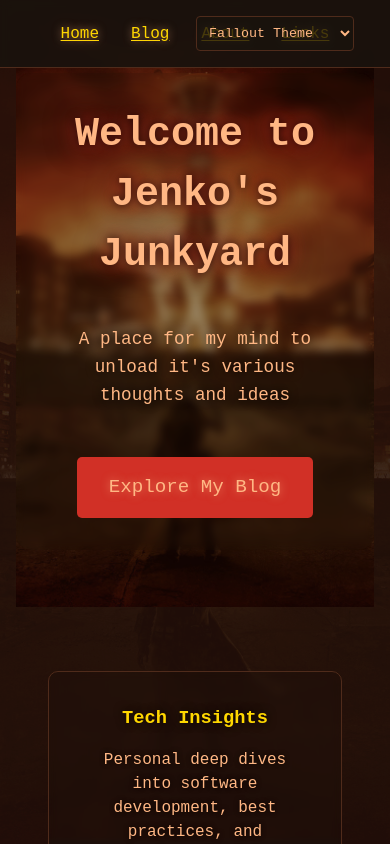
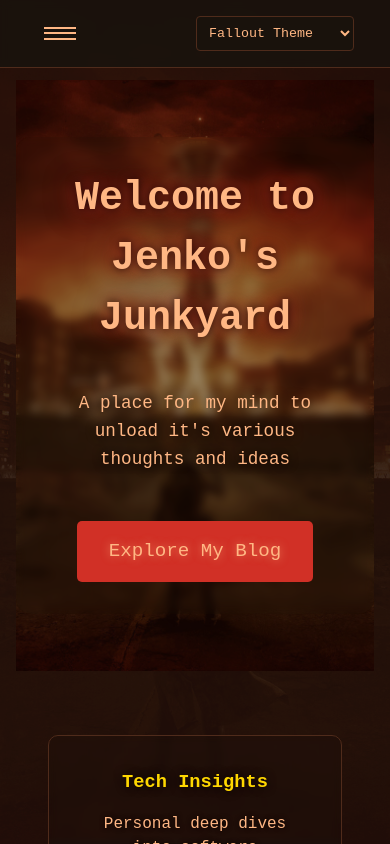
Before and after one commit to ParagonJenko/blog-alexjenkinson, a React (Vite) app: page / in a window 390 px wide. Shown: the top 844 px of the page. Built offline with nearby package versions, Linux system fonts and the light colour scheme.

Commit message:
Add mobile-responsive navbar with hamburger menu

```diff
--- a/src/App.tsx
+++ b/src/App.tsx
@@ -30,11 +30,12 @@ const PageContainer = styled.div`
 	max-width: 1200px;
 	margin: 0 auto;
 	padding: 2rem;
+	padding-top: 80px;
 
 	@media (max-width: 768px) {
 		padding: 1rem;
+		padding-top: 80px;
 	}
-	padding-top: 80px;
 `;
 
 function App() {
@@ -42,7 +43,7 @@ function App() {
 
 	return (
 		<ThemeProvider theme={themes[currentTheme]}>
-			<GlobalStyles />
+			<GlobalStyles theme={themes[currentTheme]} />
 			<Router>
 				<AppContainer>
 					<Navbar currentTheme={currentTheme} setTheme={setCurrentTheme} />
--- a/src/components/Navbar.tsx
+++ b/src/components/Navbar.tsx
@@ -1,5 +1,6 @@
 import { Link } from 'react-router-dom';
 import styled from 'styled-components';
+import { useState } from 'react';
 
 interface NavbarProps {
   currentTheme: 'fallout' | 'astrology' | 'tarkov';
@@ -28,12 +29,31 @@ const NavContainer = styled.div`
   position: relative;
 `;
 
-const NavLinks = styled.div`
+const NavLinks = styled.div<{ $isOpen: boolean }>`
   display: flex;
   gap: 2rem;
-  position: absolute;
-  left: 50%;
-  transform: translateX(-50%);
+
+  @media (min-width: 769px) {
+    position: absolute;
+    left: 50%;
+    transform: translateX(-50%);
+  }
+
+  @media (max-width: 768px) {
+    position: fixed;
+    top: 72px; // Height of navbar
+    left: 0;
+    right: 0;
+    background-color: ${({ theme }) => `${theme.secondary}ee`};
+    backdrop-filter: blur(5px);
+    flex-direction: column;
+    align-items: center;
+    padding: 1rem;
+    gap: 1rem;
+    transform: translateY(${({ $isOpen }) => ($isOpen ? '0' : '-100vh')});
+    transition: transform 0.3s ease-in-out;
+    border-bottom: 1px solid ${({ theme }) => theme.border};
+  }
 
   a {
     position: relative;
@@ -76,17 +96,75 @@ const ThemeSelector = styled.select`
     background: ${({ theme }) => theme.secondary};
     color: ${({ theme }) => theme.text};
   }
+
+  @media (max-width: 768px) {
+    margin-left: 1rem;
+  }
+`;
+
+const HamburgerButton = styled.button<{ $isOpen: boolean }>`
+  display: none;
+  background: none;
+  border: none;
+  cursor: pointer;
+  padding: 0.5rem;
+  z-index: 2;
+
+  @media (max-width: 768px) {
+    display: flex;
+    flex-direction: column;
+    justify-content: space-around;
+    width: 2rem;
+    height: 2rem;
+  }
+
+  span {
+    display: block;
+    width: 2rem;
+    height: 2px;
+    background: ${({ theme }) => theme.text};
+    transition: all 0.3s ease;
+
+    &:first-child {
+      transform: ${({ $isOpen }) =>
+        $isOpen ? 'rotate(45deg) translate(0.5rem, 0.5rem)' : 'rotate(0)'};
+    }
+
+    &:nth-child(2) {
+      opacity: ${({ $isOpen }) => ($isOpen ? '0' : '1')};
+    }
+
+    &:last-child {
+      transform: ${({ $isOpen }) =>
+        $isOpen ? 'rotate(-45deg) translate(0.5rem, -0.5rem)' : 'rotate(0)'};
+    }
+  }
 `;
 
 const Navbar = ({ currentTheme, setTheme }: NavbarProps) => {
+  const [isOpen, setIsOpen] = useState(false);
+
+  const toggleMenu = () => {
+    setIsOpen(!isOpen);
+  };
+
+  const closeMenu = () => {
+    setIsOpen(false);
+  };
+
   return (
     <Nav>
       <NavContainer>
-        <NavLinks>
-          <Link to="/">Home</Link>
-          <Link to="/blog">Blog</Link>
-          <Link to="/about">About</Link>
-          <Link to="/links">Links</Link>
+        <HamburgerButton onClick={toggleMenu} $isOpen={isOpen}>
+          <span />
+          <span />
+          <span />
+        </HamburgerButton>
+        <NavLinks $isOpen={isOpen}>
+          <Link to="/" onClick={closeMenu}>Home</Link>
+          <Link to="/blog" onClick={closeMenu}>Blog</Link>
+          <Link to="/about" onClick={closeMenu}>About</Link>
+          <Link to="/links" onClick={closeMenu}>Links</Link>
         </NavLinks>
         <ThemeSelector
           value={currentTheme}
```
Also changed, not shown: public/a-icon.svg (deleted).
